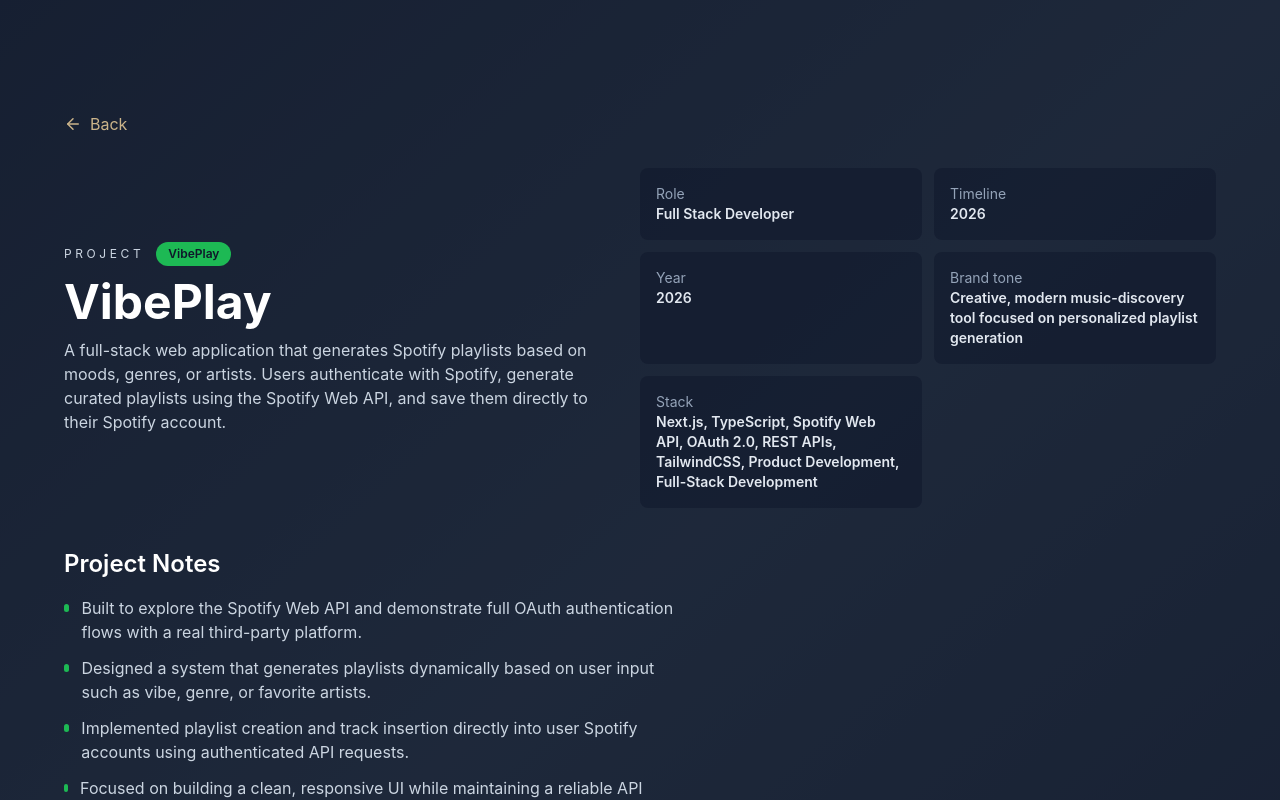
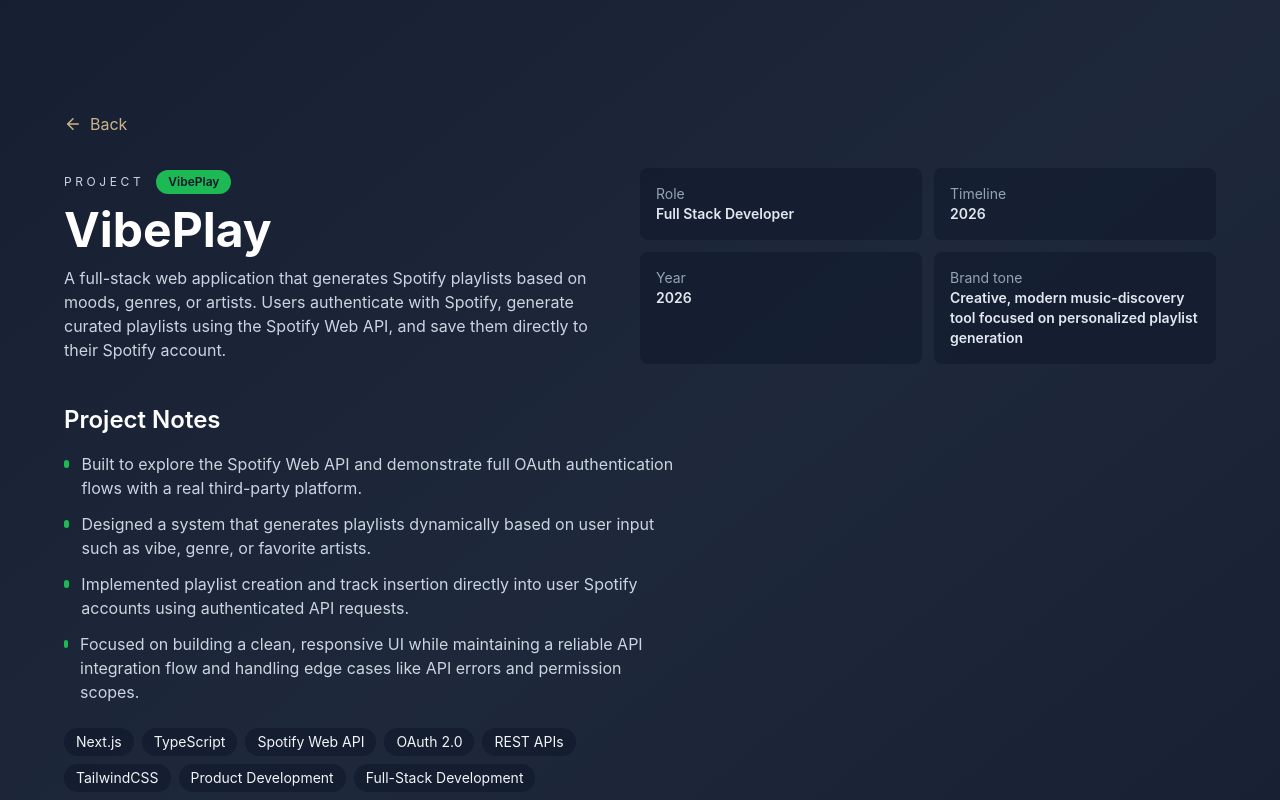
Before and after one commit to matheusdemeis/Portfolio-Website, a React (Vite) app: page /projects/VibePlay in a window 1280 px wide. Shown: the top 800 px of the page. Built offline with nearby package versions, Linux system fonts and the light colour scheme.

Commit message:
fixing stack box duplicate

```diff
--- a/src/pages/ProjectDetail.tsx
+++ b/src/pages/ProjectDetail.tsx
@@ -110,10 +110,12 @@
               <p className="text-slate-400">Brand tone</p>
               <p className="break-words font-semibold">{project.brand.tone}</p>
             </div>
-            <div className="min-w-0 rounded-lg bg-slate-900/50 p-4">
-              <p className="text-slate-400">Stack</p>
-              <p className="break-words font-semibold">{displayStack}</p>
-            </div>
+            {caseStudy && (
+              <div className="min-w-0 rounded-lg bg-slate-900/50 p-4">
+                <p className="text-slate-400">Stack</p>
+                <p className="break-words font-semibold">{displayStack}</p>
+              </div>
+            )}
           </div>
         </header>
 
```
